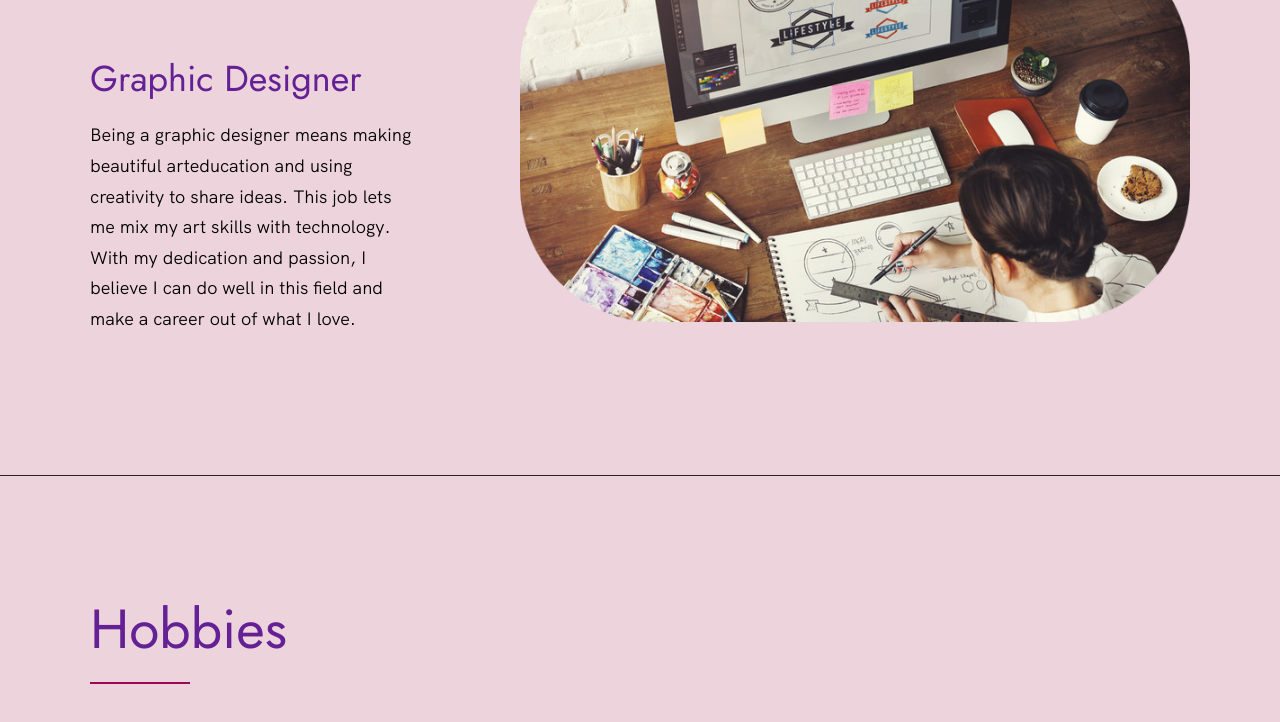
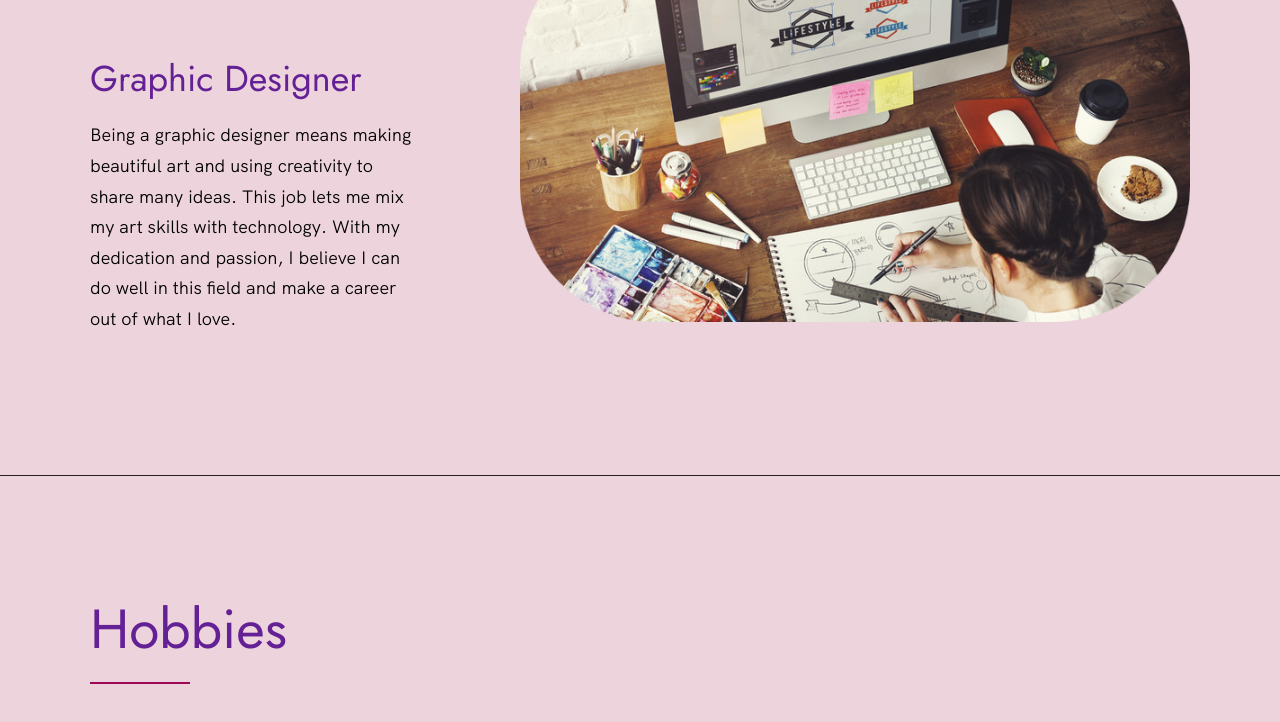
Before and after one commit to princessjoy2005/princessjoy2005.github.io, a plain HTML site: page index.html in a window 1280 px wide. Shown: the part 2784-3506 px from the top of the page. Drawn offline with Linux system fonts and the light colour scheme.

Commit message:
Update index.html

```diff
--- a/index.html
+++ b/index.html
@@ -112,7 +112,7 @@
                         <h2>Dream Job</h2>
                             <h3>Graphic Designer</h3>
                                 <p>
-                                    Being a graphic designer means making beautiful arteducation and using creativity to share ideas. This job lets me mix my art skills with technology. With my dedication and passion, I believe I can do well in this field and make a career out of what I love.
+                                    Being a graphic designer means making beautiful art and using creativity to share many ideas. This job lets me mix my art skills with technology. With my dedication and passion, I believe I can do well in this field and make a career out of what I love.
                                 </p>
                     </div>
                         <div class="education__image-box">
```
